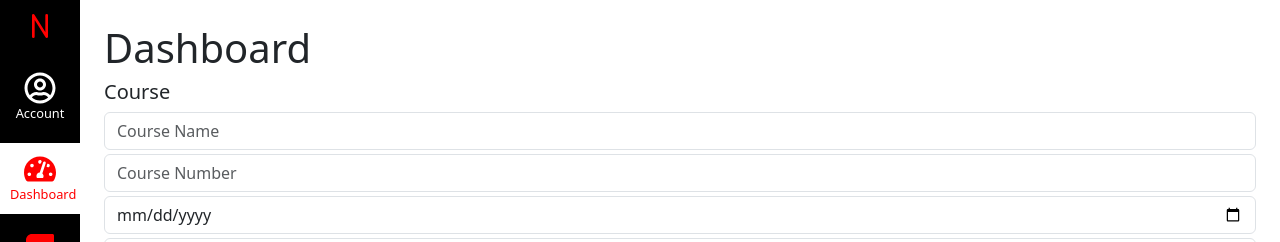
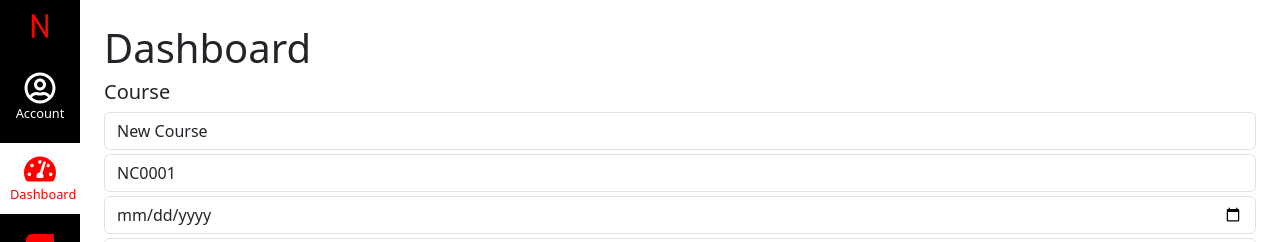
Before and after one commit to CharlieCBC/kanbas-react-web-app, a React (Create React App) app: page /#/Kanbas/Dashboard in a window 1280 px wide. Shown: the top 242 px of the page. Built offline with nearby package versions, Linux system fonts and the light colour scheme; no server answers.

Commit message:
add default values for new course

```diff
--- a/src/Kanbas/Dashboard/index.tsx
+++ b/src/Kanbas/Dashboard/index.tsx
@@ -19,13 +19,13 @@ function Dashboard({
         <h5>Course</h5>
         <input
           placeholder="Course Name"
-          value={course.name || ""}
+          value={course.name || "New Course"}
           className="form-control mb-1"
           onChange={(e) => setCourse({ ...course, name: e.target.value })}
         />
         <input
           placeholder="Course Number"
-          value={course.number || ""}
+          value={course.number || "NC0001"}
           className="form-control mb-1"
           onChange={(e) => setCourse({ ...course, number: e.target.value })}
         />
```
